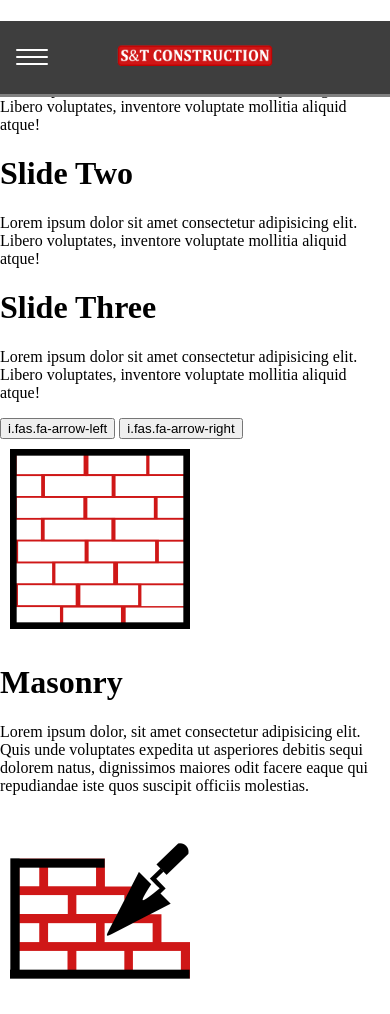
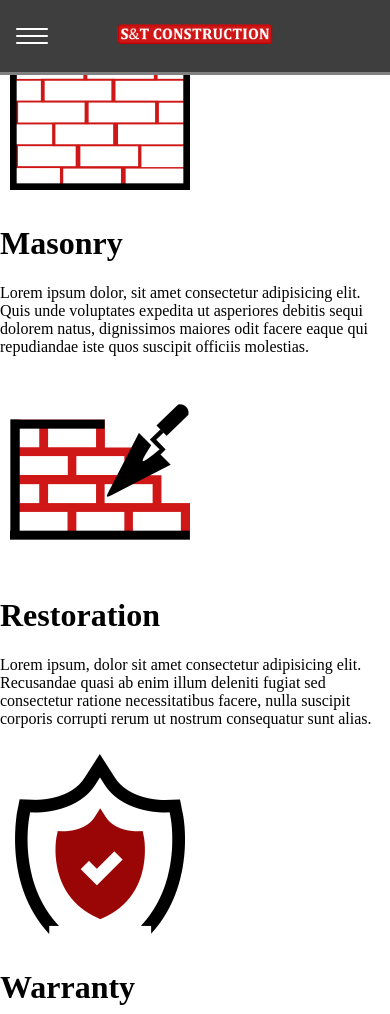
Before and after one commit to William-Vigo/STConstruction, a plain HTML site: page STConstruction/index.html in a window 390 px wide. Shown: the top 1014 px of the page. Drawn offline with Linux system fonts and the light colour scheme.

```diff
--- a/STConstruction/index.html
+++ b/STConstruction/index.html
@@ -24,31 +24,7 @@
             <span></span>
         </label>
     </header>
-    <!-- carousel -->
-    <div class="slider">
-        <div class="slide current">
-            <div class="content">
-                <h1>Slide One</h1>
-                <p>Lorem ipsum dolor sit amet consectetur adipisicing elit. Libero voluptates, inventore voluptate mollitia aliquid atque!</p>
-            </div>
-        </div>
-        <div class="slide">
-            <div class="content">
-                <h1>Slide Two</h1>
-                <p>Lorem ipsum dolor sit amet consectetur adipisicing elit. Libero voluptates, inventore voluptate mollitia aliquid atque!</p>
-            </div>
-        </div>
-        <div class="slide">
-            <div class="content">
-                <h1>Slide Three</h1>
-                <p>Lorem ipsum dolor sit amet consectetur adipisicing elit. Libero voluptates, inventore voluptate mollitia aliquid atque!</p>
-            </div>
-        </div>
-    </div>
-    <div class="buttons">
-        <button id="prev">i.fas.fa-arrow-left</button>
-        <button id="prev">i.fas.fa-arrow-right</button>
-    </div>
+
 
     <div>
         <img src="../images/brick.png">
```
